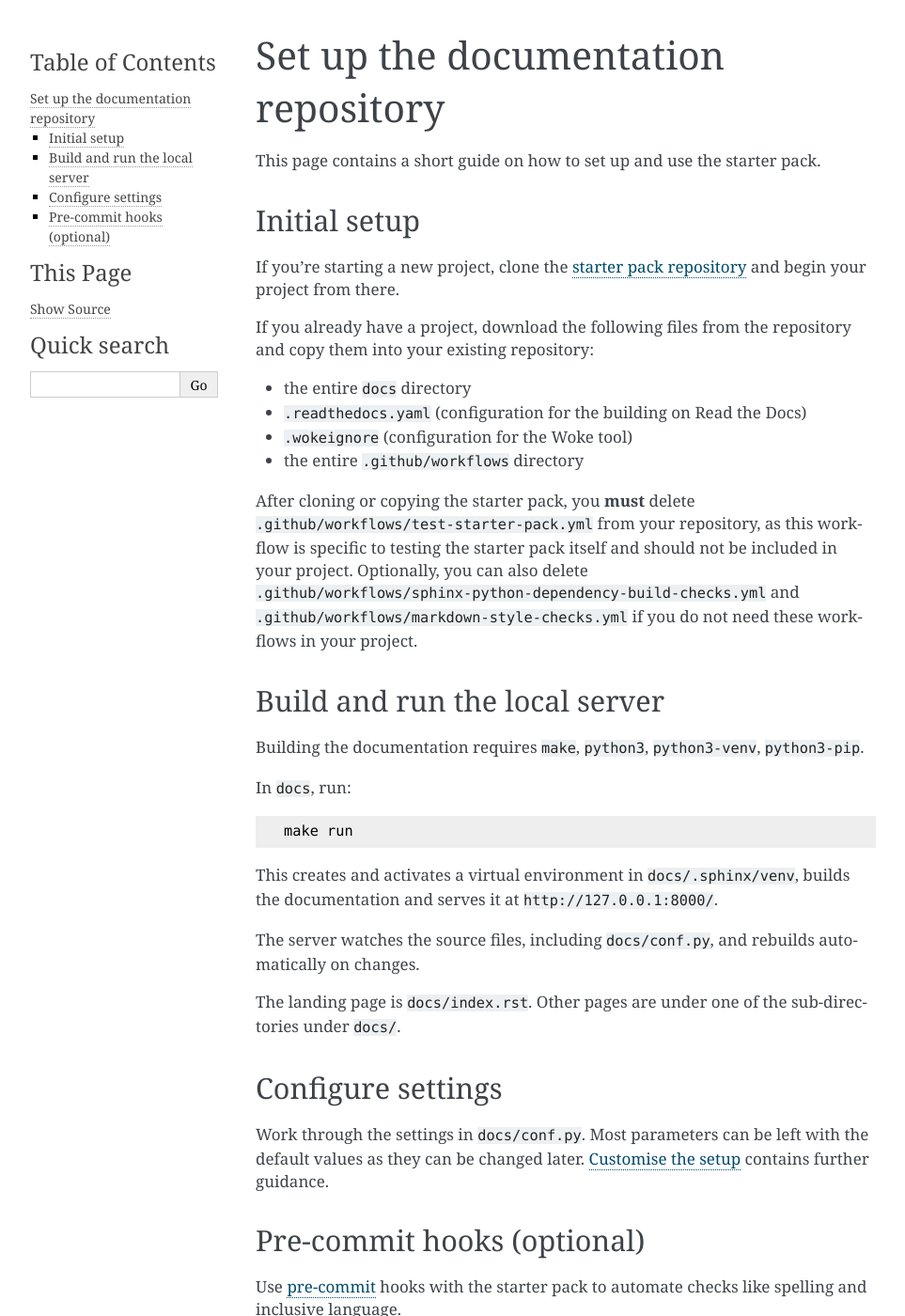
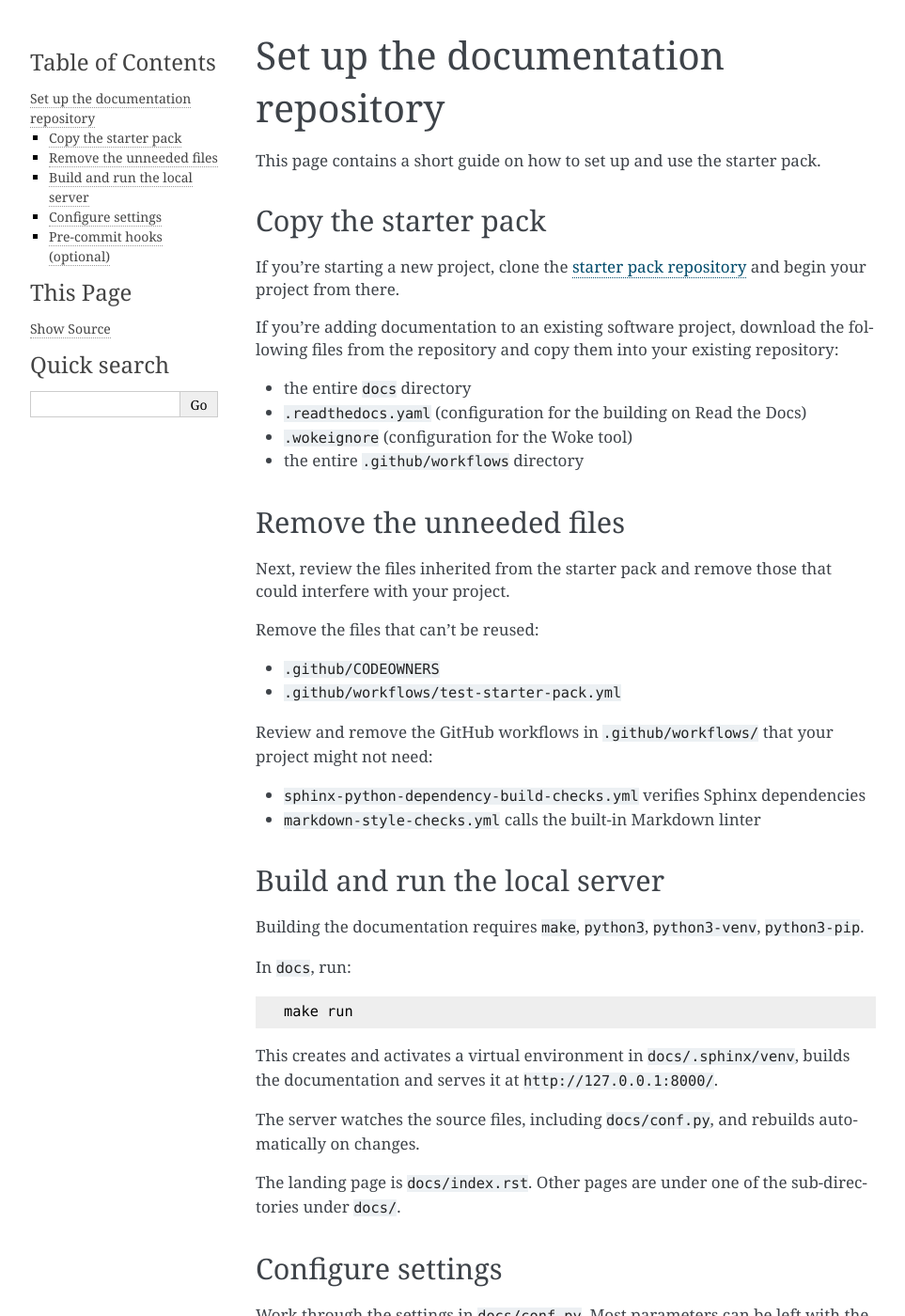
Before and after one commit to canonical/sphinx-docs-starter-pack, a Sphinx documentation site: the page built from docs/tutorial/set-up.rst, in a window 1280 px wide and 1400 px high. Shown: the whole window at 94% size, without its empty margins (148-1111 px from the left). Built offline with Sphinx 7.4.7, drawn with Linux system fonts in a browser that asks for light colours; pages that are not in the unit, such as notebooks, are missing from menus; cross-references to code outside the pages are shown as plain code.

Commit message:
docs: add step to remove CODEOWNERS in the tutorial
Reorganise the first two sections so copying and pruning files are
discrete actions.

```diff
--- a/docs/tutorial/set-up.rst
+++ b/docs/tutorial/set-up.rst
@@ -8,20 +8,36 @@ This page contains a short guide on how to set up and use the starter pack.
 
 .. _initial-setup:
 
-Initial setup
-=============
+Copy the starter pack
+=====================
 
 If you're starting a new project, clone the `starter pack repository <https://github.com/canonical/sphinx-docs-starter-pack>`_ and begin your project from there.
 
-If you already have a project, download the following files from the repository and copy them into your existing repository:
+If you're adding documentation to an existing software project, download the following files from the repository and copy them into your existing repository:
 
 * the entire :file:`docs` directory
 * :file:`.readthedocs.yaml` (configuration for the building on Read the Docs)
 * :file:`.wokeignore` (configuration for the Woke tool)
 * the entire :file:`.github/workflows` directory
 
-After cloning or copying the starter pack, you **must** delete :file:`.github/workflows/test-starter-pack.yml` from your repository, as this workflow is specific to testing the starter pack itself and should not be included in your project. Optionally, you can also delete
-:file:`.github/workflows/sphinx-python-dependency-build-checks.yml` and :file:`.github/workflows/markdown-style-checks.yml` if you do not need these workflows in your project.
+
+.. _remove-unneeded-files:
+
+Remove the unneeded files
+=========================
+
+Next, review the files inherited from the starter pack and remove those that could interfere with your project.
+
+Remove the files that can't be reused:
+
+- :file:`.github/CODEOWNERS`
+- :file:`.github/workflows/test-starter-pack.yml`
+
+Review and remove the GitHub workflows in ``.github/workflows/`` that your project might not need:
+
+- :file:`sphinx-python-dependency-build-checks.yml` verifies Sphinx dependencies
+- :file:`markdown-style-checks.yml` calls the built-in Markdown linter
+
 
 Build and run the local server
 ==============================
```
Also changed, not shown: CHANGELOG.md (+1 -0 lines).
